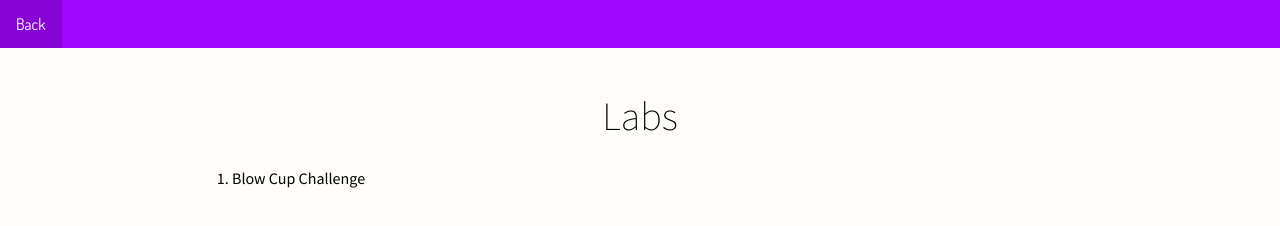
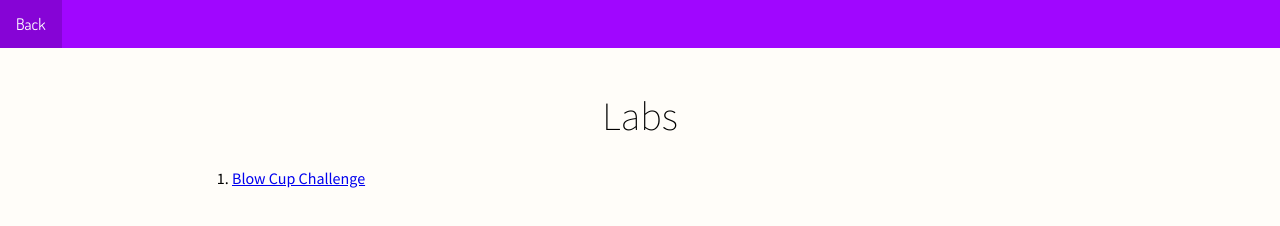
Before and after one commit to 21chanas3/21chanas3.github.io, a plain HTML site: page science.html in a window 1280 px wide. Drawn offline with Linux system fonts and the light colour scheme.

Commit message:
Update science.html

```diff
--- a/science.html
+++ b/science.html
@@ -20,7 +20,7 @@
           <div class=content>
                <h1>Labs</h1>
                <ol>
-                    <li href="labs/blowcupchallenge.html">Blow Cup Challenge</li>
+                    <li><a href="labs/blowcupchallenge.html">Blow Cup Challenge</a></li>
                </ol>
           </div>
      </body>
```
